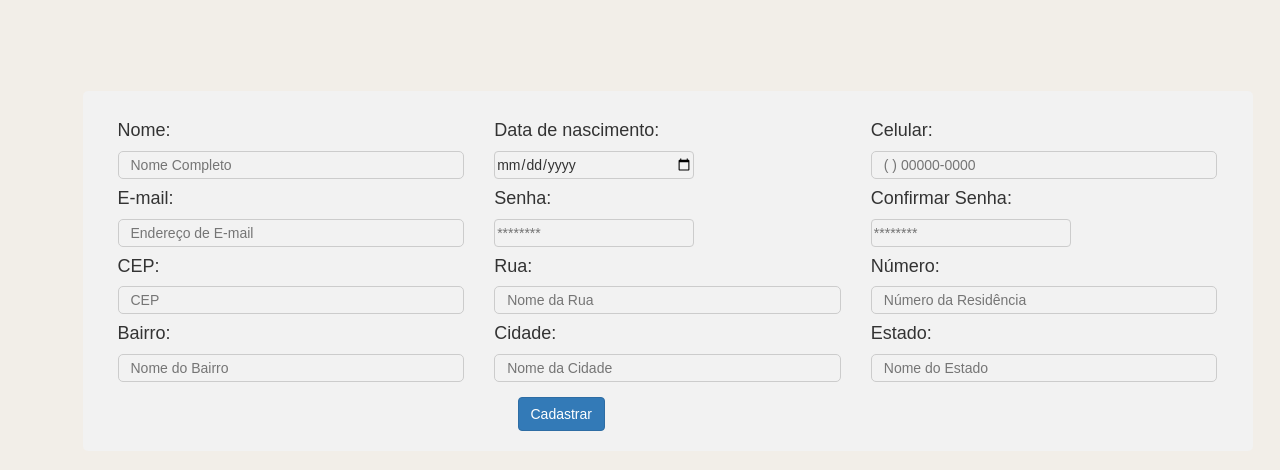
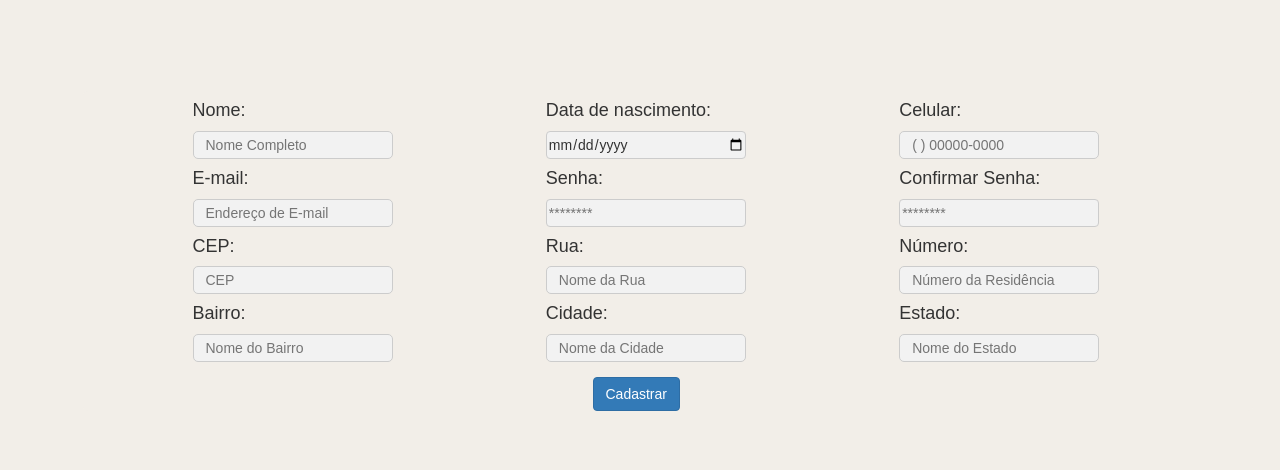
Before and after one commit to barbaragrinop/scambio2.0, a PHP site: page /cadastro.php in a window 1280 px wide. Shown: the part 52-522 px from the top of the page. Run offline with PHP 8.4, Linux system fonts and the light colour scheme; some libraries are stand-ins or nearby versions.

Commit message:
ajustes na pagina de cadastro

```diff
--- a/assets/css/style.css
+++ b/assets/css/style.css
@@ -280,7 +280,7 @@
 input[type="text"],
 select,
 textarea {
-    width: 100%;
+    width: 200px;
     padding: 12px;
     border: 1px solid #ccc;
     border-radius: 5px;
@@ -307,18 +307,21 @@
 }
 
 .div-login {
-    padding-top: 80px;
-    padding-left: 443px;
+    /* padding-top: 80px;
+    padding-left: 443px; */
     line-height: 30px;
     border-radius: 5px;
-    background-color: #f2f2f2;
-    padding: 20px;
+    background-color: #F2EEE8;
+    display: block;
+    margin: auto;
+    padding: auto;
 }
 
 .div-cadastro {
     border-radius: 5px;
-    background-color: #f2f2f2;
-    padding: 20px;
+    background-color: #F2EEE8;
+    display: block;
+    padding: auto;
 }
 
 .col-25 {
--- a/login.php
+++ b/login.php
@@ -53,7 +53,9 @@
                         <h4>Senha:</h4>
                         <input type="password" placeholder="********">
                     </div>
-                    <div class="recuperar-senha"><a href="recuperacaodesenha.php">Esqueceu sua senha?</a></div>
+                    <div class="recuperar-senha">
+                        <a href="recuperacaodesenha.php">Esqueceu sua senha?</a>
+                    </div>
                     <div class="col-md-4 button-login">
                         <button type="submit" class="btn btn-primary">Logar</button>
                     </div>
```
